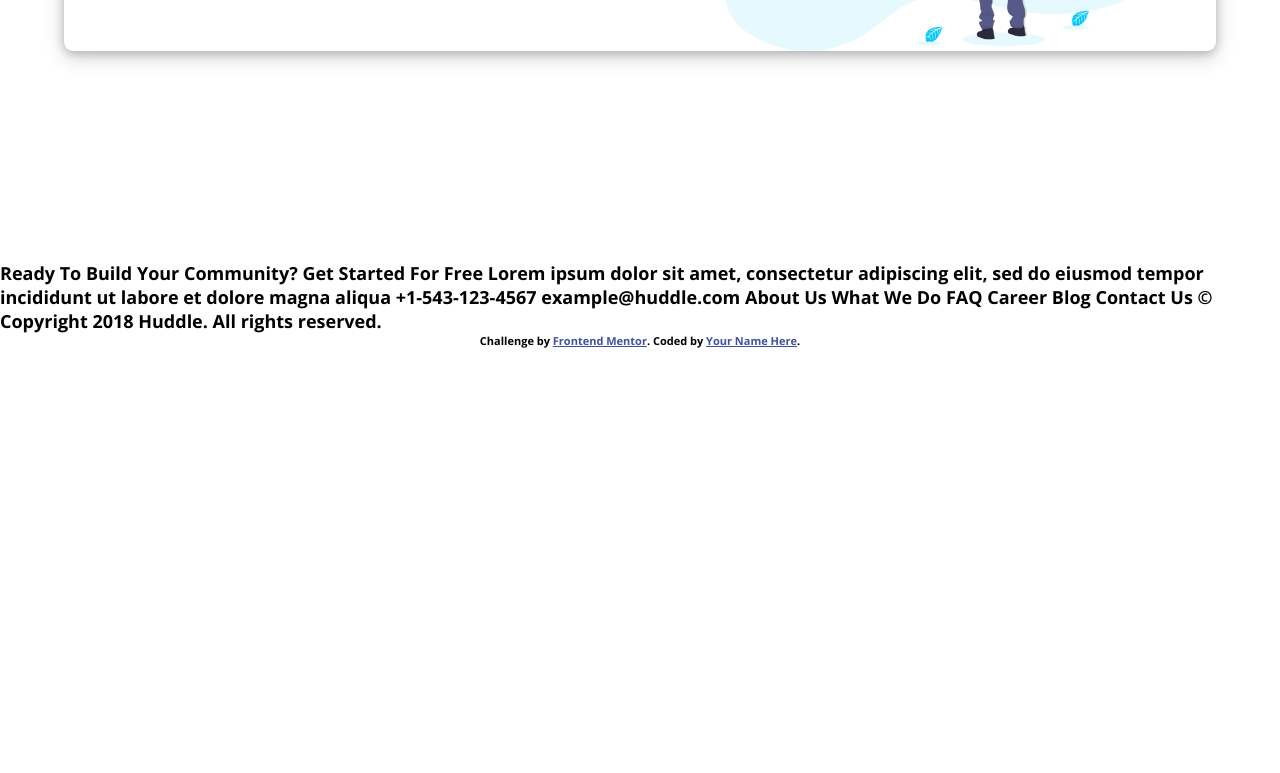
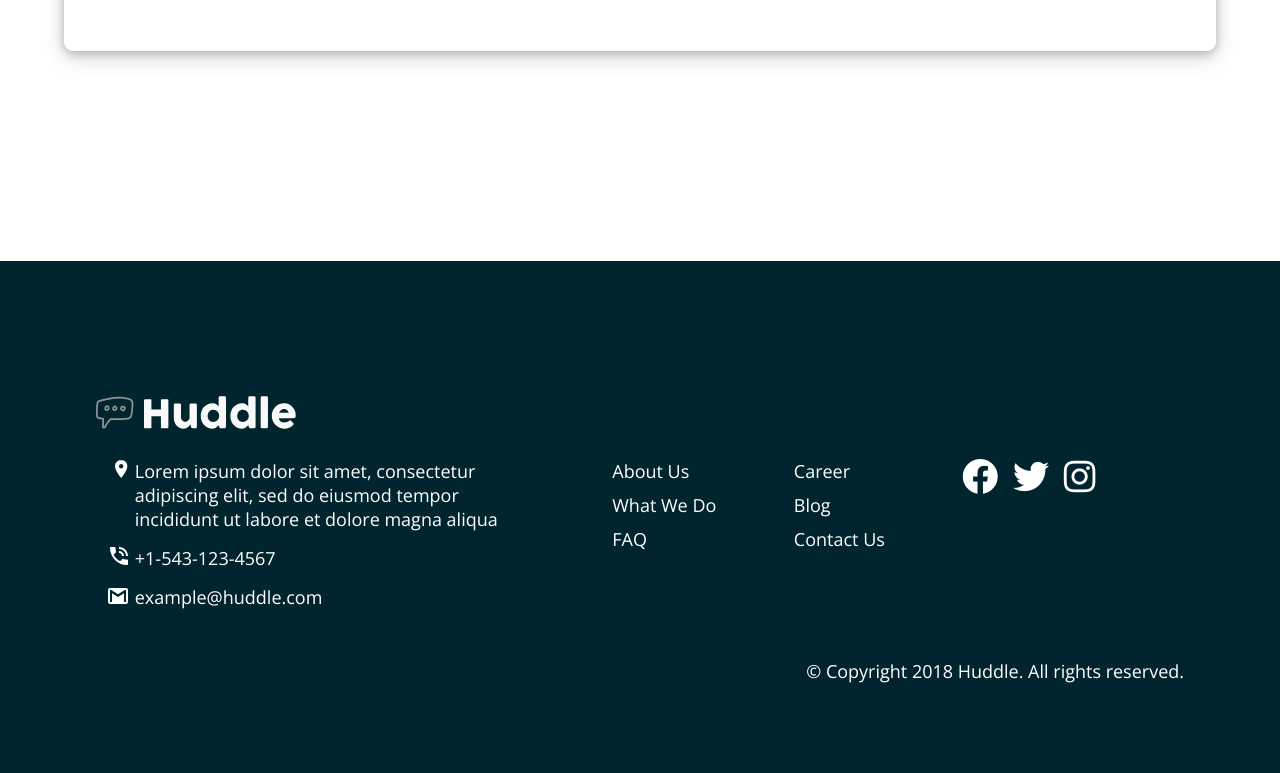
Before and after one commit to aldhairescobar/frontendmentor-2, a plain HTML site: page index.html in a window 1280 px wide. Shown: the part 1964-2737 px from the top of the page. Before the commit the page ends 2312 px from the top, so only its background shows below. Drawn offline with nearby package versions, Linux system fonts and the light colour scheme.

Commit message:
features section and add footer

```diff
--- a/index.html
+++ b/index.html
@@ -15,8 +15,14 @@
     </title>
     <link rel="stylesheet" href="./styles.css" />
     <link
-      href="https://fonts.googleapis.com/css2?family=Open+Sans:ital,wght@0,700;1,400&family=Poppins:wght@600&display=swap"
+      href="https://fonts.googleapis.com/css2?family=Open+Sans:wght@400;700&family=Poppins:wght@600&display=swap"
       rel="stylesheet"
+    />
+    <link
+      rel="stylesheet"
+      href="https://use.fontawesome.com/releases/v5.14.0/css/all.css"
+      integrity="sha384-HzLeBuhoNPvSl5KYnjx0BT+WB0QEEqLprO+NBkkk5gbc67FTaL7XIGa2w1L0Xbgc"
+      crossorigin="anonymous"
     />
     <!-- Feel free to remove these styles or customise in your own stylesheet 👍 -->
   </head>
@@ -36,7 +42,7 @@
             but so does your audience. Create connections with your users as you
             engage in genuine discussion.
           </p>
-          <a href="" class="btn btn_getstarted">Get Started For Free</a>
+          <a href="" class="btn btn__pink">Get Started For Free</a>
         </div>
         <div class="mockup_image"></div>
       </div>
@@ -53,7 +59,7 @@
         </div>
         <div class="feature_img_grow"></div>
       </div>
-      <div class="feature">
+      <div class="feature feature--flowing">
         <div class="feature_img_flow"></div>
         <div class="feature_text">
           <h2>Flowing Conversations</h2>
@@ -76,19 +82,54 @@
         <div class="feature_img_users"></div>
       </div>
     </div>
-    Ready To Build Your Community? Get Started For Free Lorem ipsum dolor sit
-    amet, consectetur adipiscing elit, sed do eiusmod tempor incididunt ut
-    labore et dolore magna aliqua +1-543-123-4567 example@huddle.com About Us
-    What We Do FAQ Career Blog Contact Us &copy; Copyright 2018 Huddle. All
-    rights reserved.
-
+    <!-- Ready To Build Your Community? Get Started For Free -->
     <footer>
-      <p class="attribution">
+      <div class="footer__container">
+        <div class="nav--logo">
+          <img
+            class="huddle--logo footer--logo"
+            src="./images/logo.svg"
+            alt=""
+          />
+        </div>
+        <div class="footer__text__container">
+          <div>
+            <ul>
+              <li class="location--item">
+                Lorem ipsum dolor sit amet, consectetur adipiscing elit, sed do
+                eiusmod tempor incididunt ut labore et dolore magna aliqua
+              </li>
+              <li class="phone--item">+1-543-123-4567</li>
+              <li class="email--item">example@huddle.com</li>
+            </ul>
+          </div>
+          <div>
+            <ul class="footer__links">
+              <li>About Us</li>
+              <li>What We Do</li>
+              <li>FAQ</li>
+            </ul>
+          </div>
+          <div>
+            <ul class="footer__links">
+              <li>Career</li>
+              <li>Blog</li>
+              <li>Contact Us</li>
+            </ul>
+          </div>
+          <div class="footer__icons">
+            <i class="fab fa-facebook fa-2x"></i>
+            <i class="fab fa-twitter fa-2x"></i>
+            <i class="fab fa-instagram fa-2x"></i>
+          </div>
+        </div>
+        <p>&copy; Copyright 2018 Huddle. All rights reserved.</p>
+      </div>
+      <!-- <p class="attribution">
         Challenge by
         <a href="https://www.frontendmentor.io?ref=challenge" target="_blank"
           >Frontend Mentor</a
-        >. Coded by <a href="#">Your Name Here</a>.
-      </p>
+        >. Coded by <a href="#">Your Name Here</a>. </p>-->
     </footer>
   </body>
 </html>
--- a/styles.css
+++ b/styles.css
@@ -66,7 +66,7 @@ body {
   margin-top: 16px;
   margin-bottom: 35px;
 }
-.btn_getstarted {
+.btn__pink {
   padding: 0.5em 3em;
   width: fit-content;
   background-color: hsl(322, 100%, 66%);
@@ -102,16 +102,27 @@ body {
   border-radius: 0.5em;
   margin-bottom: 30px;
   height: 400px;
-  padding-left: 5em;
+  padding: 3em 0em 3em 5em;
+  justify-content: space-between;
 }
 .feature_text {
-  flex-basis: 50%;
+  flex-basis: 48%;
   display: flex;
   flex-direction: column;
 }
+.feature_text > h2 {
+  font-weight: 700;
+  margin-bottom: 12px;
+}
+.feature_text > p {
+  font-weight: 400;
+}
+.feature--flowing {
+  padding-right: 1.5em;
+}
 
 .feature_img_grow {
-  flex-basis: 50%;
+  flex-basis: 43%;
   background-image: url(./images/illustration-grow-together.svg);
   background-position: center;
   background-repeat: no-repeat;
@@ -121,7 +132,7 @@ body {
 }
 
 .feature_img_flow {
-  flex-basis: 50%;
+  flex-basis: 43%;
   background-image: url(./images/illustration-flowing-conversation.svg);
   background-position: center;
   background-repeat: no-repeat;
@@ -131,7 +142,7 @@ body {
 }
 
 .feature_img_users {
-  flex-basis: 50%;
+  flex-basis: 43%;
   background-image: url(./images/illustration-your-users.svg);
   background-position: center;
   background-repeat: no-repeat;
@@ -141,6 +152,73 @@ body {
 }
 
 /* footer */
+
+footer {
+  background-color: hsl(192, 100%, 9%);
+  color: white;
+  width: 100vw;
+  display: flex;
+  flex-direction: column;
+  align-items: center;
+}
+
+.footer__container {
+  width: 85vw;
+  padding-top: 7.5em;
+  padding-bottom: 5em;
+  display: flex;
+  flex-direction: column;
+}
+.footer__container > p {
+  align-self: flex-end;
+  margin-top: 50px;
+}
+.footer--logo {
+  filter: invert(83%) sepia(100%) saturate(1%) hue-rotate(287deg)
+    brightness(106%) contrast(101%);
+}
+
+.footer__text__container {
+  display: flex;
+  justify-content: space-around;
+  margin-top: 25px;
+  margin-right: 50px;
+}
+.location--item {
+  max-width: 400px;
+  list-style-image: url(./images/icon-location.svg);
+}
+.phone--item {
+  list-style-image: url(./images/icon-phone.svg);
+  margin: 15px 0px;
+}
+.email--item {
+  list-style-image: url(./images/icon-email.svg);
+}
+
+.footer__links > li {
+  list-style-type: none;
+  cursor: pointer;
+}
+.footer__links > li:hover {
+  opacity: 0.8;
+}
+.footer__links > li:nth-child(2) {
+  margin: 10px 0;
+}
+
+.fab {
+  cursor: pointer;
+  transition: all 0.5s;
+}
+.fab:hover {
+  opacity: 0.8;
+}
+
+.fa-twitter {
+  margin: 0 10px;
+}
+
 .attribution {
   font-size: 11px;
   text-align: center;
```
